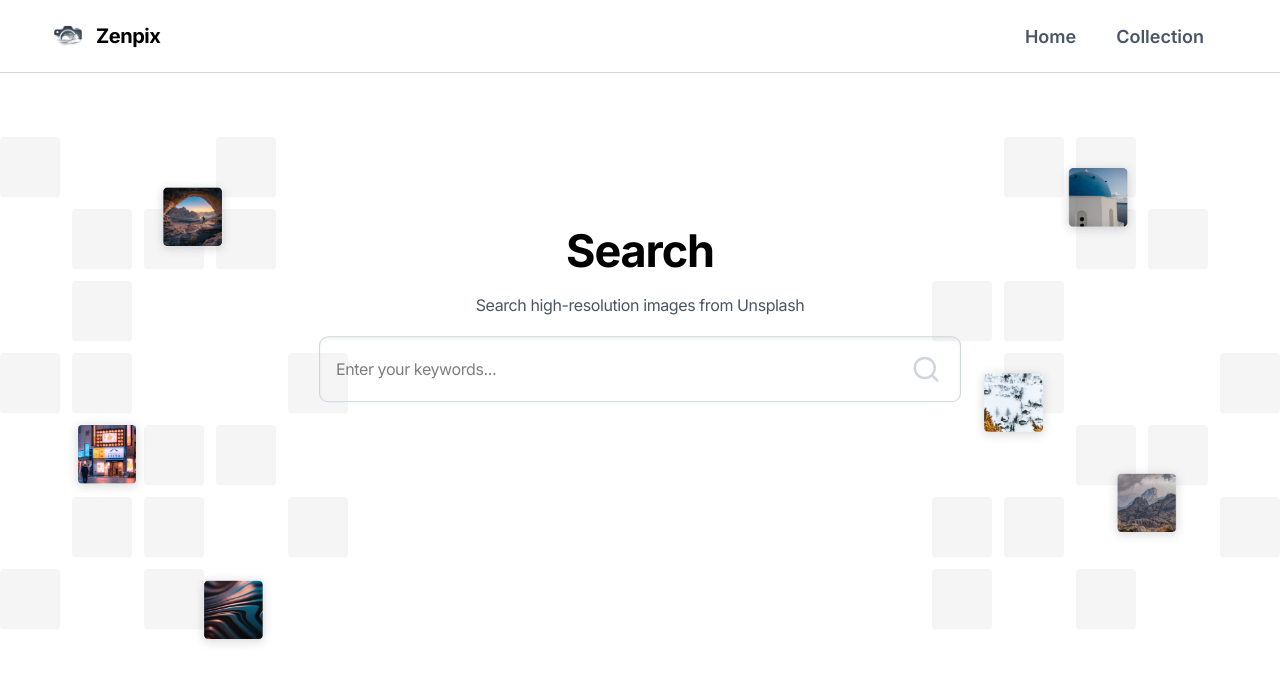
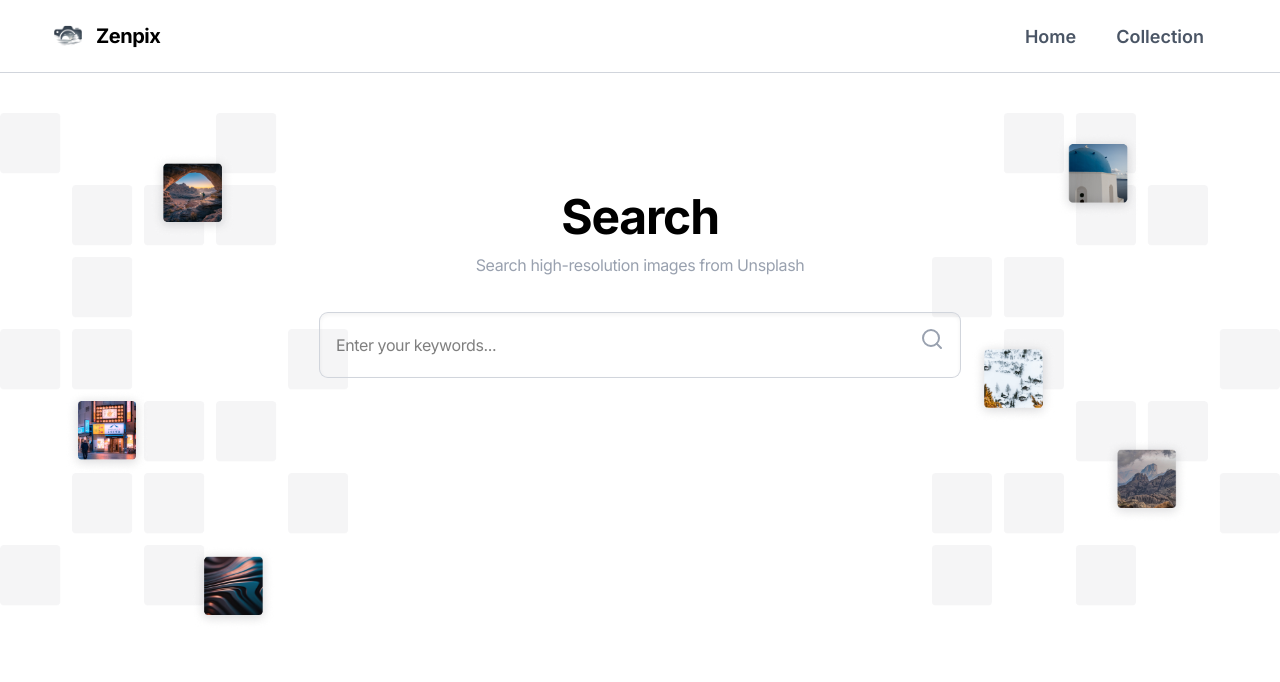
Before and after one commit to karank1610/zenpix, a React (Vite) app: page / in a window 1280 px wide. Shown: the top 682 px of the page. Built offline with nearby package versions, Linux system fonts and the light colour scheme.

Commit message:
image searching added using unsplash api

```diff
--- a/src/Home.jsx
+++ b/src/Home.jsx
@@ -1,24 +1,141 @@
+import axios from "axios";
+import { useState } from "react";
 import { FiSearch } from "react-icons/fi";
 
 const Home = () => {
+    const [query, setQuery] = useState("");
+    const [images, setImages] = useState([]);
+    const [searched, setSearched] = useState(false);
+    const [loading, setLoading] = useState(false);
+
+    const handleSearch = async () => {
+        if (!query.trim()) return;
+        try {
+            setLoading(true);
+            const res = await axios.get(`https://api.unsplash.com/search/photos`, {
+                params: { query, per_page: 20 },
+                headers: {
+                    Authorization: `Client-ID tOmEFv8mnKw5OaC2kHuQ6CRtir3OvUG9WymlREopna0`,
+                },
+            });
+            setImages(res.data.results);
+            setSearched(true);
+        } catch (error) {
+            console.error(error);
+        } finally {
+            setLoading(false);
+        }
+    };
+
     return (
-        <>
-            <div className="home-main relative my-16">
-                <img src="assets/img/hero-image.png" alt="" className="w-full object-cover" />
-                <div className="search-main absolute top-1/3 left-1/2 -translate-1/2">
-                    <div className="container">
-                        <div className="search-inner flex flex-col justify-center items-center text-center gap-2">
-                            <span className="text-[45px] font-bold tracking-tight">Search</span>
-                            <span className="text-gray-600 tracking-tight">Search high-resolution images from Unsplash</span>
-                            <div className="search-box relative">
-                                <input type="text" placeholder="Enter your keywords..." className="mt-3 px-4 py-5 w-160 tracking-tight rounded-lg outline-none ring-1 ring-gray-300 inset-shadow-sm focus:shadow-xl focus:ring-2 focus:ring-gray-300 transition" />
-                                <FiSearch className=" text-3xl text-gray-300 my-1.5 absolute top-1/2 right-1 -translate-1/2 hover:text-gray-400 transition" /></div>
+        <div className="home-main">
+
+            {/* HERO SECTION */}
+            {!searched && (
+                <div className="relative">
+                    <img
+                        src="assets/img/hero-image.png"
+                        alt=""
+                        className="w-full mt-10 object-cover"
+                    />
+                    {/* Overlay */}
+                    <div className="absolute inset-0" />
+
+                    {/* Search over hero */}
+                    <div className="absolute top-1/3 left-1/2 -translate-x-1/2 -translate-y-1/2 w-full px-4">
+                        <div className="flex flex-col items-center text-center gap-3">
+
+                            <span className="text-5xl font-bold tracking-tight text-black">
+                                Search
+                            </span>
+
+                            <span className="text-gray-400 tracking-tight">
+                                Search high-resolution images from Unsplash
+                            </span>
+
+                            <div className="relative mt-3">
+                                <input
+                                    type="text"
+                                    placeholder="Enter your keywords..."
+                                    value={query}
+                                    onChange={(e) => setQuery(e.target.value)}
+                                    onKeyDown={(e) => e.key === "Enter" && handleSearch()}
+                                    className="mt-3 px-4 py-5 w-160 tracking-tight rounded-lg outline-none ring-1 ring-gray-300 inset-shadow-sm focus:shadow-xl focus:ring-2 focus:ring-gray-300 transition"
+                                />
+                                <FiSearch
+                                    onClick={handleSearch}
+                                    className="text-2xl absolute top-1/2 right-4 -translate-y-1/2 text-gray-400 hover:text-gray-600 cursor-pointer transition"
+                                />
+                            </div>
+
                         </div>
                     </div>
                 </div>
-            </div>
-        </>
-    )
-}
+            )}
+
+            {/* SEARCH RESULT MODE */}
+            {searched && (
+                <>
+                    {/* Sticky search bar */}
+                    <div className="sticky top-0 z-50 bg-linear-to-r from-yellow-500 to-purple-600 py-4 shadow-sm flex justify-center px-4">
+                        <div className="relative w-full max-w-2xl top-10">
+                            <input
+                                type="text"
+                                placeholder="Search images..."
+                                value={query}
+                                onChange={(e) => setQuery(e.target.value)}
+                                onKeyDown={(e) => e.key === "Enter" && handleSearch()}
+                                className="px-4 py-3 w-full rounded-lg outline-none ring-1 bg-white ring-white shadow-lg transition"
+                            />
+                            <FiSearch
+                                onClick={handleSearch}
+                                className="text-2xl absolute top-1/2 right-4 -translate-y-1/2 text-gray-400 hover:text-gray-600 cursor-pointer transition"
+                            />
+                        </div>
+                    </div>
+
+                    {/* Loading */}
+                    {loading && (
+                        <div className="loader "></div>
+                    )}
+
+                    {/* Masonry-style image grid */}
+                    {!loading && (
+                        <div className="max-w-6xl mx-auto mt-15 px-4 pb-16">
+                            <div className="columns-2 md:columns-3 lg:columns-4 gap-4 space-y-4">
+                                {images.map((img) => (
+                                    <div
+                                        key={img.id}
+                                        className="break-inside-avoid overflow-hidden rounded-lg group relative cursor-pointer"
+                                    >
+                                        <img
+                                            src={img.urls.small}
+                                            alt={img.alt_description || "image"}
+                                            className="w-full h-auto object-cover group-hover:scale-105 transition-transform duration-300"
+                                        />
+                                        {/* Hover overlay with photographer name */}
+                                        <div className="absolute inset-0 bg-black/40 opacity-0 group-hover:opacity-100 transition-opacity duration-300 flex items-end p-3">
+                                            <span className="text-white text-sm font-medium">
+                                                📷 {img.user.name}
+                                            </span>
+                                        </div>
+                                    </div>
+                                ))}
+                            </div>
+                        </div>
+                    )}
+
+                    {/* No results */}
+                    {!loading && images.length === 0 && (
+                        <div className="flex justify-center items-center mt-20 text-gray-400 text-lg">
+                            No images found. Try a different keyword.
+                        </div>
+                    )}
+                </>
+            )}
+
+        </div>
+    );
+};
 
 export default Home;
--- a/src/index.css
+++ b/src/index.css
@@ -5,10 +5,31 @@ body {
   margin: 0;
   padding: 0;
   box-sizing: border-box;
-  font-family: 'Inter',sans-serif;
+  font-family: 'Inter', sans-serif;
 }
 
-img{
+img {
   display: block;
   max-width: 100%;
 }
+
+.loader {
+  font-weight: bold;
+  font-family: sans-serif;
+  font-size: 50px;
+  position: absolute;
+  top: 50%;
+  left: 50%;
+  transform: translate(-50%, -50%);
+  animation: l1 1s linear infinite alternate;
+}
+
+.loader:before {
+  content: "Loading..."
+}
+
+@keyframes l1 {
+  to {
+    opacity: 0
+  }
+}
```
